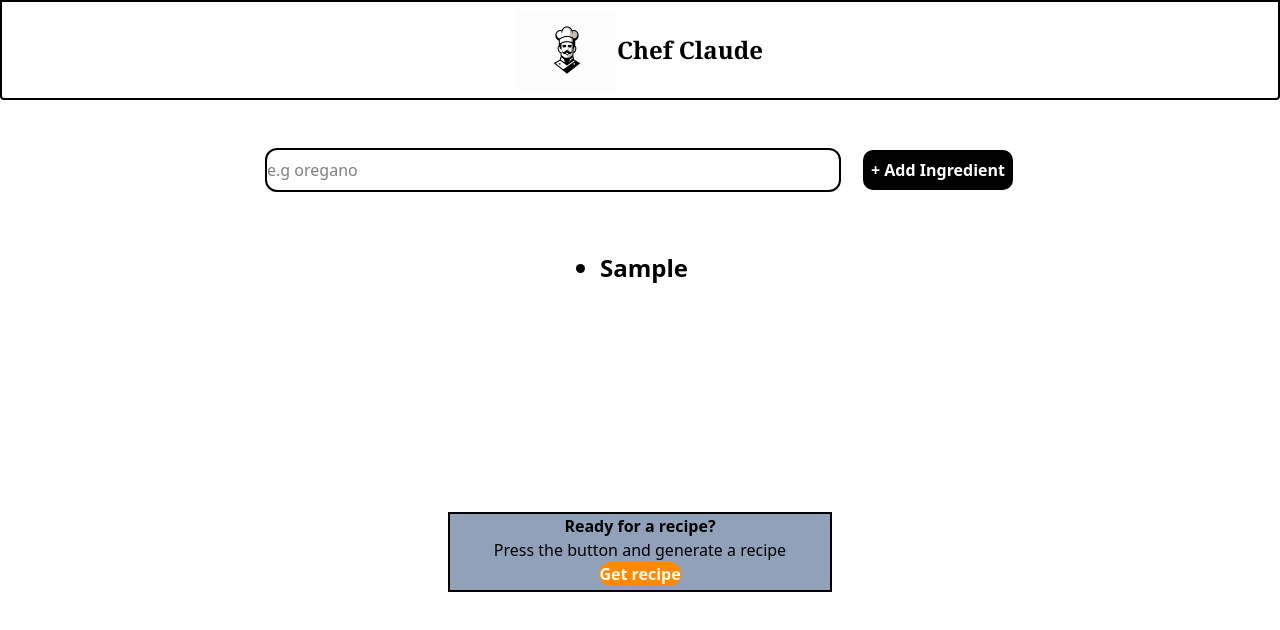
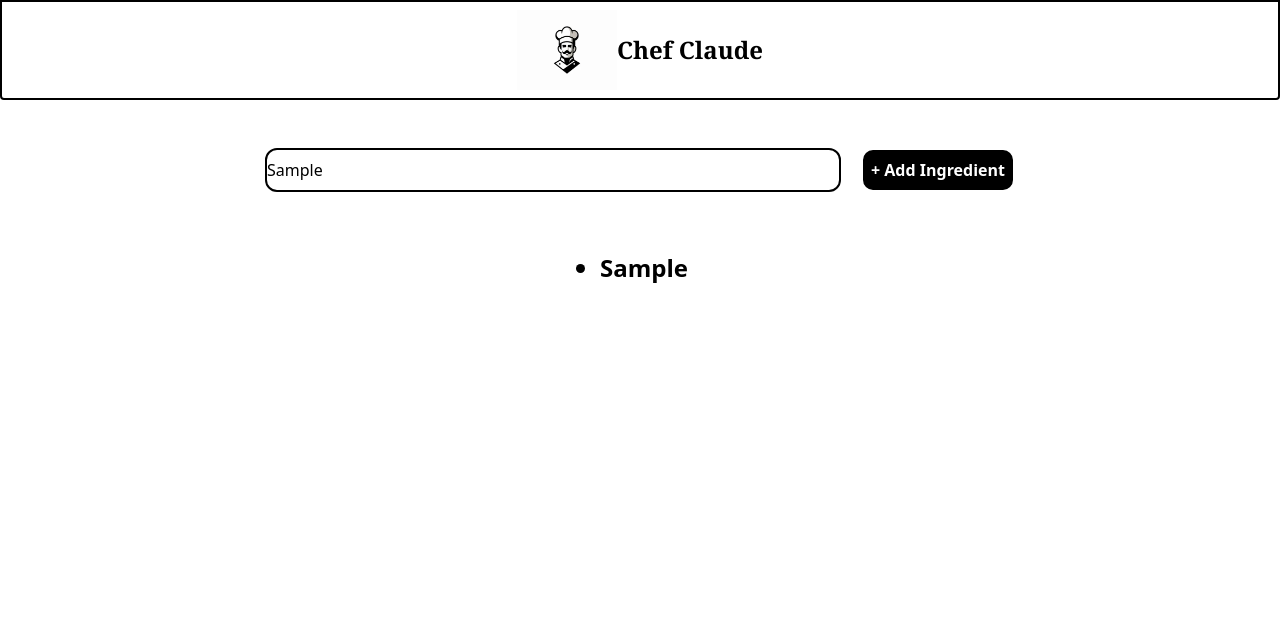
Before and after one commit to xjackhammered/React-Chef-Claude, a React (Vite) app: page / in a window 1280 px wide. Both pictures are taken after typing "Sample" into the empty fields and a click on the input "+ Add Ingredient". Shown: the top 630 px of the page. Built offline with nearby package versions, Linux system fonts and the light colour scheme.

Commit message:
adjusted form placement in the app component

```diff
--- a/src/App.jsx
+++ b/src/App.jsx
@@ -14,15 +14,32 @@ function App() {
     setState(prev => !prev)
   }
 
+
+  const [form, setForm] = React.useState([])
+
+  const elementsAll = form.map(element => (
+      <li key={element}>{element}</li>
+  ))
+
+  function formProcessing(event){
+
+    event.preventDefault()
+    const formData = new FormData(event.currentTarget)
+    const newElement = formData.get("ingredient")
+    setForm(prev => [...prev, newElement])
+
+  }
+
+
   return (
     <>
       <Header />
-      <Form />
-      <div className='bg-slate-400 border-2 text-center mt-52 w-96 h-20 mx-auto'>
-        <h2 className='font-bold'>Ready for a recipe?</h2>
+      <Form elements={elementsAll} onSubmit={formProcessing}/>
+      {elementsAll.length > 3 ? <div className='bg-slate-400 border-2 text-center mt-52 w-96 h-20 mx-auto'>
+        <h2 className='font-bold'>Ready to get a recipe?</h2>
         <p>Press the button and generate a recipe</p>
-        <button onClick={handleClick} className='bg-orange-400 text-amber-50 w-l font-bold rounded-full'>Get recipe</button>
-      </div>
+        <button onClick={handleClick} className='bg-orange-400 text-amber-50 w-l font-bold rounded-full'>{state ? "Clear":"Get Recipe"}</button>
+      </div>:""}
       {state ? <ClaudeRecipe />:""}
     </>
   )
--- a/src/Form.jsx
+++ b/src/Form.jsx
@@ -1,24 +1,13 @@
 import React from 'react'
 
-export default function Form(){
+export default function Form(props){
 
-    const [state, setState] = React.useState([])
 
-    const elementsAll = state.map(element => (
-        <li key={element}>{element}</li>
-    ))
-
-    function formProcessing(formData){
-
-        const newElement = formData.get("ingredient")
-        setState(prev => [...prev, newElement])
-
-    }
 
     return (
 
         <>
-        <form action={formProcessing} className="flex justify-center mt-12 space-x-5" method="POST">
+        <form onSubmit={props.onSubmit} className="flex justify-center mt-12 space-x-5" method="POST">
 
             <input className="rounded-xl w-xl border-2" type="text" id="ingredient" name="ingredient" placeholder="e.g oregano" /><br />
             <input className="rounded-xl p-2 border-2 bg-black text-white font-bold" type="submit" value="+ Add Ingredient" />
@@ -26,10 +15,8 @@ export default function Form(){
         </form>
 
         <ul className="ml-150 w-3xl py-5 list-disc mt-10 text-2xl font-bold">
-            {elementsAll}
+            {props.elements}
         </ul>
         </>
-
-
     )
 }
```
